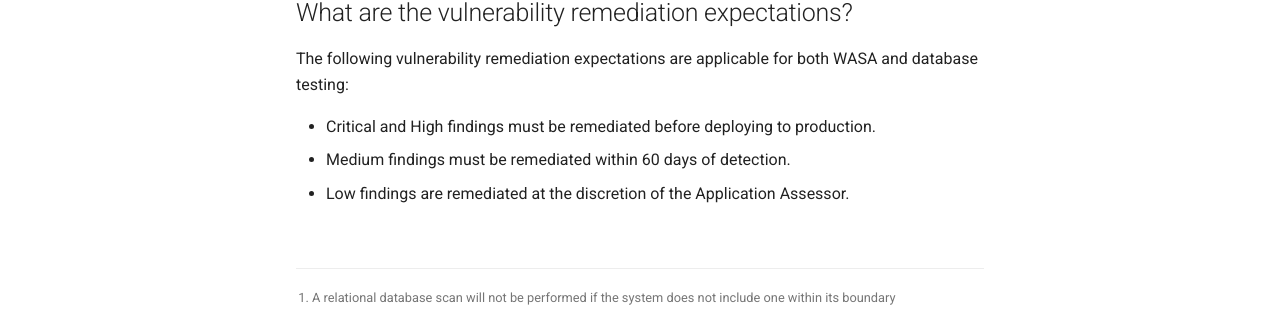
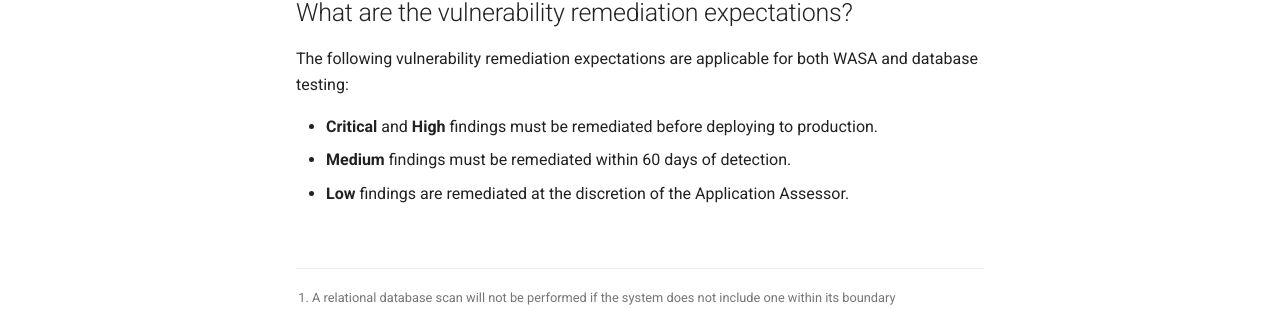
Before and after one commit to rise8-us/cato-playbook, an MkDocs documentation site: the page built from docs/testing.md, in a window 1280 px wide and 900 px high, scrolled down 568 px. Shown: the part 497-806 px from the top of the window. Built offline with MkDocs 1.6.1 and Material for MkDocs 9.7.7, drawn with Linux system fonts in a browser that asks for light colours; comment, search, counter and statistics services are not loaded.

```diff
--- a/docs/testing.md
+++ b/docs/testing.md
@@ -20,9 +20,9 @@ With access to the VA network, both WASA and DB testing can be requested by visi
 ## What are the vulnerability remediation expectations?
 The following vulnerability remediation expectations are applicable for both WASA and database testing:
 
-- Critical and High findings must be remediated before deploying to production.
-- Medium findings must be remediated within 60 days of detection.
-- Low findings are remediated at the discretion of the Application Assessor.
+- **Critical** and **High** findings must be remediated before deploying to production.
+- **Medium** findings must be remediated within 60 days of detection.
+- **Low** findings are remediated at the discretion of the Application Assessor.
 
 <br>
 
```
